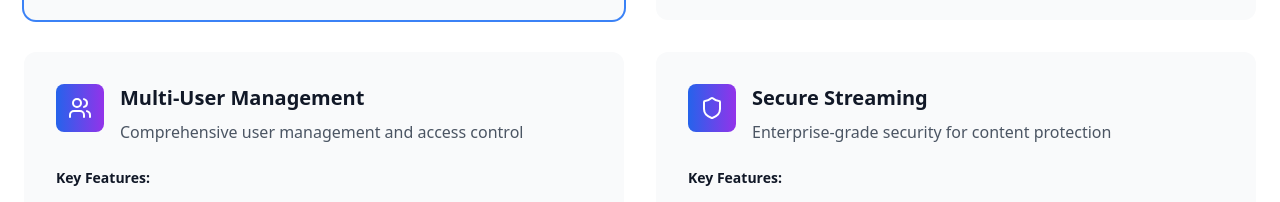
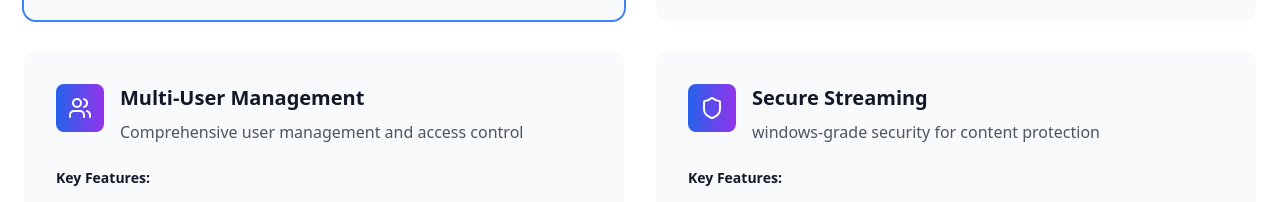
Before and after one commit to Abd197/abdfree.github.io, a React (Vite) app: page / in a window 1280 px wide. Shown: the part 3140-3342 px from the top of the page. Built offline with nearby package versions, Linux system fonts and the light colour scheme.

Commit message:
Updated IPTV.tsx

```diff
--- a/src/components/IPTV.tsx
+++ b/src/components/IPTV.tsx
@@ -59,7 +59,7 @@ const IPTV = () => {
         {
           icon: Shield,
           title: 'Secure Streaming',
-          description: 'Enterprise-grade security for content protection',
+          description: 'windows-grade security for content protection',
           features: ['DRM Protection', 'Encrypted Streams', 'Anti-Piracy', 'Secure APIs'],
           pricing: 'Starting at $399/month',
           popular: false
```
